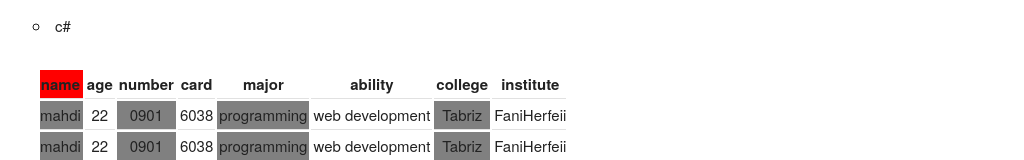
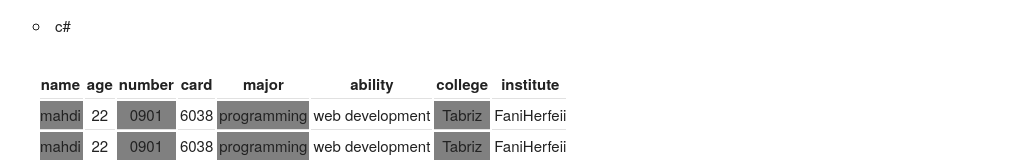
Before and after one commit to mahdi-rezainiya/Skeleton-Project, a plain HTML site: page index.html in a window 1280 px wide. Shown: the part 1614-1774 px from the top of the page, without its empty margins (127-1151 px from the left). Drawn offline with nearby package versions, Linux system fonts and the light colour scheme.

Commit message:
New Changes

```diff
--- a/style.css
+++ b/style.css
@@ -9,8 +9,6 @@
     background-color: #5f5f5f;
     padding: 10px;
 }
-
-
 table{
     padding: 5px;
     text-align: center;
@@ -27,11 +25,6 @@
     padding: 2px;
     text-align: center;
 }
-
-
-table thead tr th:first-child {
-    background-color: red;
-}
 table tbody tr td:nth-child(odd){
     background-color: gray;
 }
```
